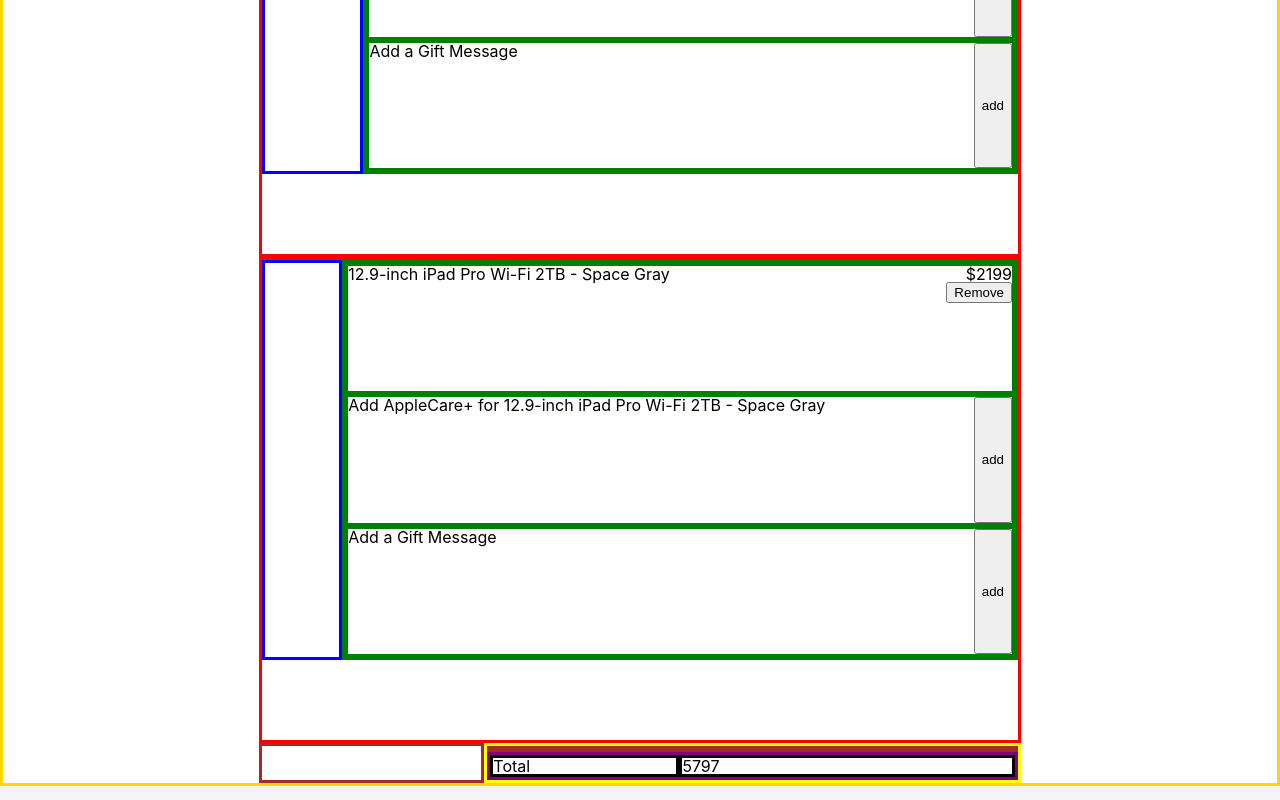
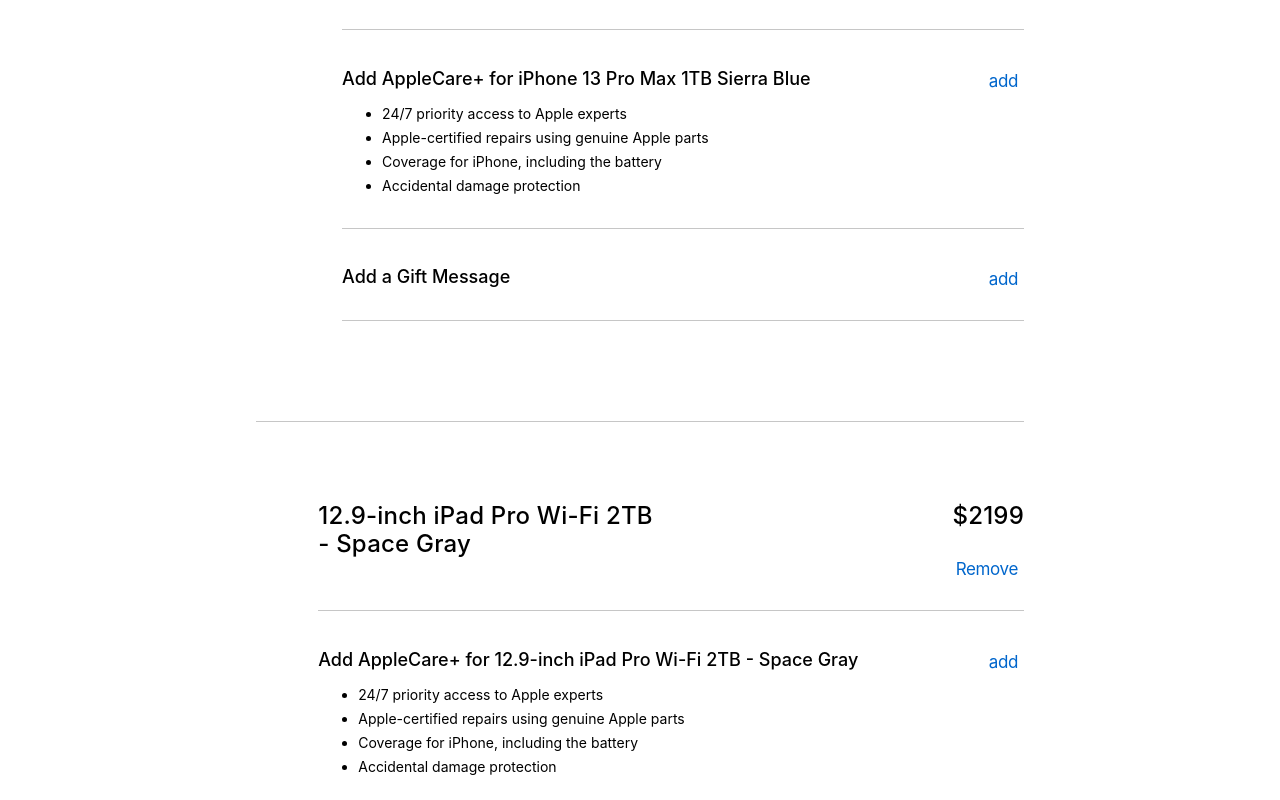
Before and after one commit to iamgrg/Apple-copy, a React (Create React App) app: page /CheckOut in a window 1280 px wide. Shown: the part 1000-1800 px from the top of the page. Built offline with nearby package versions, Linux system fonts and the light colour scheme.

Commit message:
style of checkout

```diff
--- a/src/index.css
+++ b/src/index.css
@@ -1358,15 +1358,16 @@
 /* ///////////////////Ipad.css/////////////////// */
 .CheckOutPage {
   margin-top: 42px;
-  border: solid gold;
-  padding: 0 20%;
+  padding: 0 20% 100px 20%;
+  border-bottom :solid rgba(99, 99, 99, 0.363) 0.1px;
+  margin-bottom : 100px;
   font-family: SF Pro Display, SF Pro Icons, AOS Icons, Helvetica Neue,
     Helvetica, Arial, sans-serif;
 }
 .Intro {
   margin-top: 15vh;
   font-weight: 500;
-  margin-bottom: 5vh;
+  margin-bottom: 140px;
 }
 
 .Intro h1 {
@@ -1380,65 +1381,109 @@
 }
 
 .CheckOutPage .ItemCard {
-  border: solid red;
-  padding-bottom: 10vh;
+  margin-bottom: 10vh;
+  padding-bottom : 100px;
   display: flex;
   height: 400px;
+  border-bottom : solid rgba(99, 99, 99, 0.363) 0.1px;
 }
 .CheckOutPage .ItemCard .Picture {
-  border: solid blue;
   flex-grow: 1;
 }
 .CheckOutPage .ItemCard .Infos {
-  border: solid green;
   flex-grow: 2;
   display: flex;
   flex-direction: column;
+  justify-content: space-between;
+}
+.CheckOutPage .ItemCard .Infos .TitleAndPrice, .AppleCare, .GiftMessage{
+  padding-bottom: 30px;
+}
+.CheckOutPage .ItemCard .Infos button{
+  border : none;
+  background-color: transparent;
+  color : #06c;
+  font-size: 17px;
+  letter-spacing: -.022em;
+  font-family: SF Pro Text,SF Pro Icons,AOS Icons,Helvetica Neue,Helvetica,Arial,sans-serif;
+}
+.CheckOutPage .ItemCard .Infos button:hover{
+  text-decoration: underline;
+  cursor: pointer;
 }
 .CheckOutPage .ItemCard .Infos .TitleAndPrice {
-  border: solid green;
-  height: 100%;
+  border-bottom : solid rgba(99, 99, 99, 0.363) 0.1px;
+  padding-top : 0px;
+}
+.CheckOutPage .ItemCard .Infos .TitleAndPrice .top .Title {
+  width: 350px;
 }
 .CheckOutPage .ItemCard .Infos .TitleAndPrice .top {
   display: flex;
   justify-content: space-between;
+  font-size: 24px;
+  line-height: 1.16667;
+  font-weight: 500;
+  letter-spacing: .009em;
+  font-family: SF Pro Display,SF Pro Icons,AOS Icons,Helvetica Neue,Helvetica,Arial,sans-serif;
 }
 .CheckOutPage .ItemCard .Infos .TitleAndPrice .remove {
   float: right;
 }
-.CheckOutPage .ItemCard .Infos .AppleCare {
+.CheckOutPage .ItemCard .Infos .AppleCare{
+  border-bottom : solid rgba(99, 99, 99, 0.363) 0.1px;
+}
+.CheckOutPage .ItemCard .Infos .AppleCare .top {
   display: flex;
   justify-content: space-between;
-  border: solid green;
-  height: 100%;
+  font-size: 18px;
+  font-weight: 500;
+  font-family: SF Pro Display,SF Pro Icons,AOS Icons,Helvetica Neue,Helvetica,Arial,sans-serif;
+}
+.appleCareUl{
+  list-style-type: disc;
+  padding: 10px 0 0 40px;
+}
+.CheckOutPage .ItemCard .Infos .AppleCare li{
+  font-size: 14px;
+  padding : 5px 0;
+  font-family: SF Pro Display,SF Pro Icons,AOS Icons,Helvetica Neue,Helvetica,Arial,sans-serif;
+
 }
 .CheckOutPage .ItemCard .Infos .GiftMessage {
   display: flex;
   justify-content: space-between;
-  border: solid green;
-  height: 100%;
+  font-size: 18px;
+  font-weight: 500;
+  font-family: SF Pro Display,SF Pro Icons,AOS Icons,Helvetica Neue,Helvetica,Arial,sans-serif;
+  border-bottom : solid rgba(99, 99, 99, 0.363) 0.1px;
 }
 .CheckOutPage .Final {
   display: flex;
 }
-.CheckOutPage .Final :first-child {
+.CheckOutPage .Final .left {
   flex-grow: 1;
-  border: solid brown;
-}
-.CheckOutPage .Final :nth-child(2) {
+}
+.CheckOutPage .Final .rigth {
   flex-grow: 2;
-  border: solid yellow;
-}
-
-/* J'ai l'impression que le felx grow s'apllique aussi total et au prix faut changer les appelations */
+
+}
+.CheckOutPage .Final .Top {
+  padding: 30px 0;
+}
+/* J'ai l'impression que le flex grow s'apllique aussi total et au prix faut changer les appelations */
 .CheckOutPage .Final .Bottom {
+  border-top: solid rgba(99, 99, 99, 0.363) 0.1px;
   display: flex;
   justify-content: space-between;
-  border: solid purple;
 }
 .CheckOutPage .Final .Bottom div {
-  width: auto;
-  border: solid black;
+  padding : 30px 0;
+  font-size: 24px;
+  line-height: 1.16667;
+  font-weight: 500;
+  letter-spacing: .009em;
+  font-family: SF Pro Display,SF Pro Icons,AOS Icons,Helvetica Neue,Helvetica,Arial,sans-serif;
 }
 
 /* ///////////////////CheckOut.css/////////////////// */
--- a/src/pages/Checkout/Checkout.js
+++ b/src/pages/Checkout/Checkout.js
@@ -28,12 +28,12 @@
       </div>
       {cards}
       <div className="Final">
-        <div></div>
-        <div>
+        <div className="left"></div>
+        <div className="rigth">
           <div className="Top"></div>
           <div className="Bottom">
             <div>Total</div>
-            <div>{price}</div>
+            <div>${price}</div>
           </div>
         </div>
       </div>
--- a/src/pages/Checkout/ItemCardGen.js
+++ b/src/pages/Checkout/ItemCardGen.js
@@ -12,8 +12,16 @@
           <button OnClick={remove}className="remove">Remove</button>
       </div>
       <div className="AppleCare">
+        <div className="top">
             <div className="left">Add AppleCare+ for {item.Title}</div>
             <button className="add">add</button>
+        </div>
+        <ul className="appleCareUl">
+          <li>24/7 priority access to Apple experts</li>
+          <li>Apple-certified repairs using genuine Apple parts</li>
+          <li>Coverage for iPhone, including the battery</li>
+          <li>Accidental damage protection</li>
+        </ul>
       </div>
       <div className="GiftMessage">
             <div className="left">Add a Gift Message</div>
```
